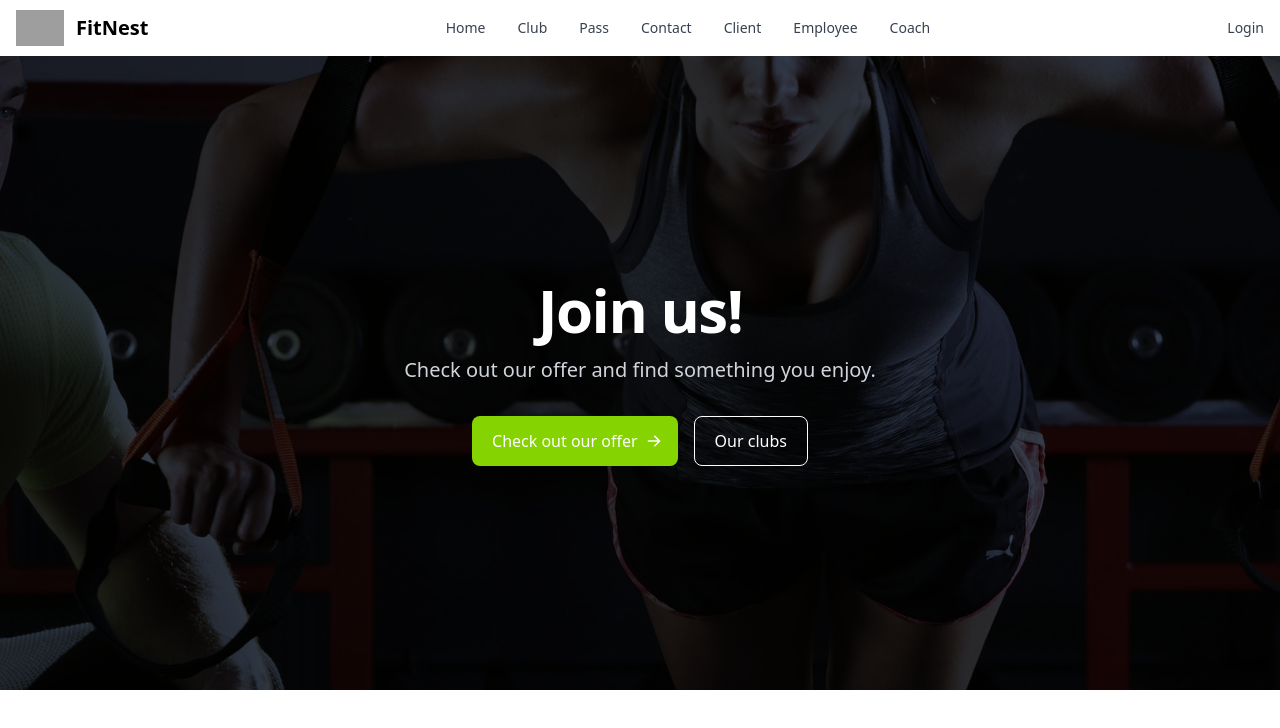
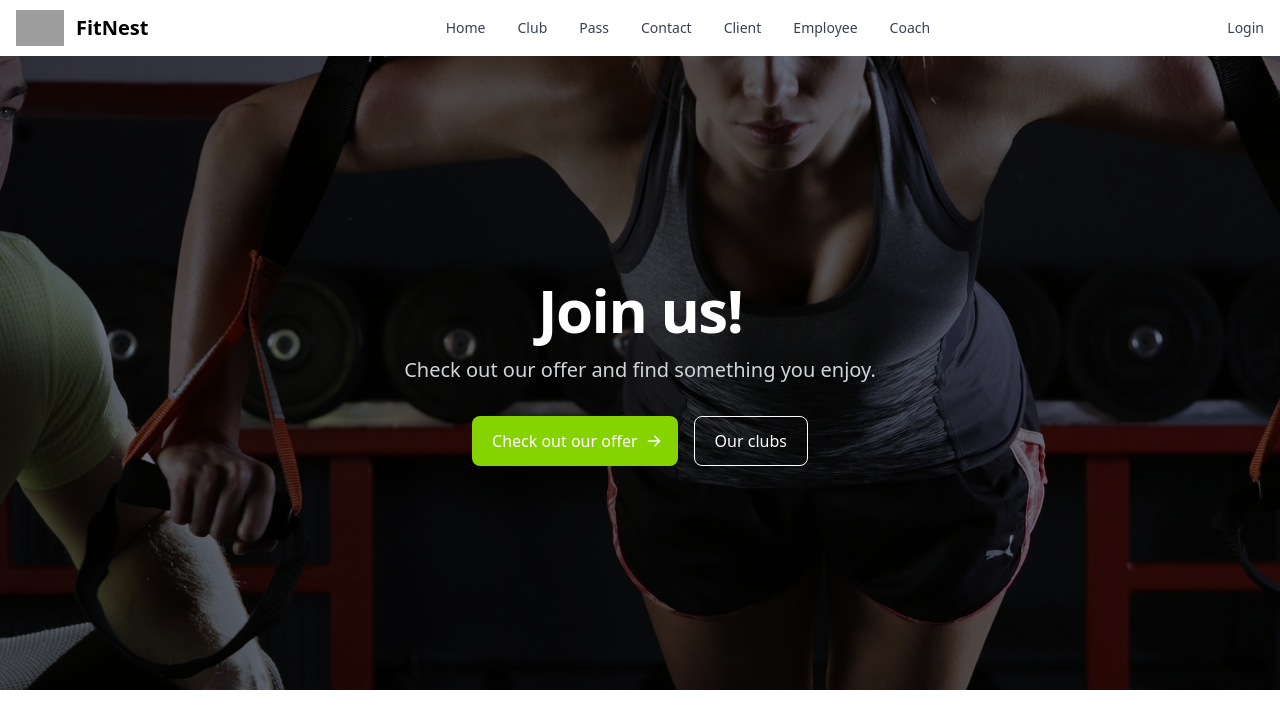
Before and after one commit to modul-sum-3/sum-front, a React (Create React App) app: page / in a window 1280 px wide. Shown: the top 728 px of the page. Built offline with nearby package versions, Linux system fonts and the light colour scheme; grey boxes are pictures that could not be loaded.

Commit message:
Edit Jumbotron - homepage

```diff
--- a/src/components/Jumbotron.js
+++ b/src/components/Jumbotron.js
@@ -1,7 +1,13 @@
 const Jumbotron = () => {
   return (
-    <section className="bg-center bg-no-repeat bg-jumbo-bg bg-gray-700 bg-blend-multiply ">
-      <div className="px-4 mx-auto max-w-screen-xl text-center py-24 lg:py-56">
+    <section
+      className="bg-center bg-no-repeat bg-jumbo-bg bg-gray-500 bg-blend-multiply max-h-screen
+    "
+    >
+      <div
+        className="px-4 mx-auto my-auto max-w-screen-xl text-center py-24 lg:py-56 h-full
+      "
+      >
         <h1 className="mb-4 text-4xl font-extrabold tracking-tight leading-none text-white md:text-5xl lg:text-6xl">
           Join us!
         </h1>
@@ -11,7 +17,7 @@ const Jumbotron = () => {
         <div className="flex flex-col space-y-4 sm:flex-row sm:justify-center sm:space-y-0 sm:space-x-4">
           <a
             href="/pass"
-            className="inline-flex justify-center items-center py-3 px-5 text-base font-medium text-center text-white rounded-lg bg-primary hover:bg-hover focus:ring-4 focus:ring-blue-300 dark:focus:ring-blue-900"
+            className="inline-flex justify-center items-center py-3 px-5 text-base font-medium text-center text-white rounded-lg bg-primary hover:bg-green-100 focus:ring-4"
           >
             Check out our offer
             <svg
--- a/tailwind.config.js
+++ b/tailwind.config.js
@@ -11,7 +11,8 @@ module.exports = {
       },
       colors: {
         primary: "#85D300",
-        hover: "#468A15",
+        "green-100": "#468A15",
+        "green-200": "##1b4a04",
       },
       gradientColorStops: {
         green: ["#31C48D", "#0E9F6E", "#057A55"],
```
